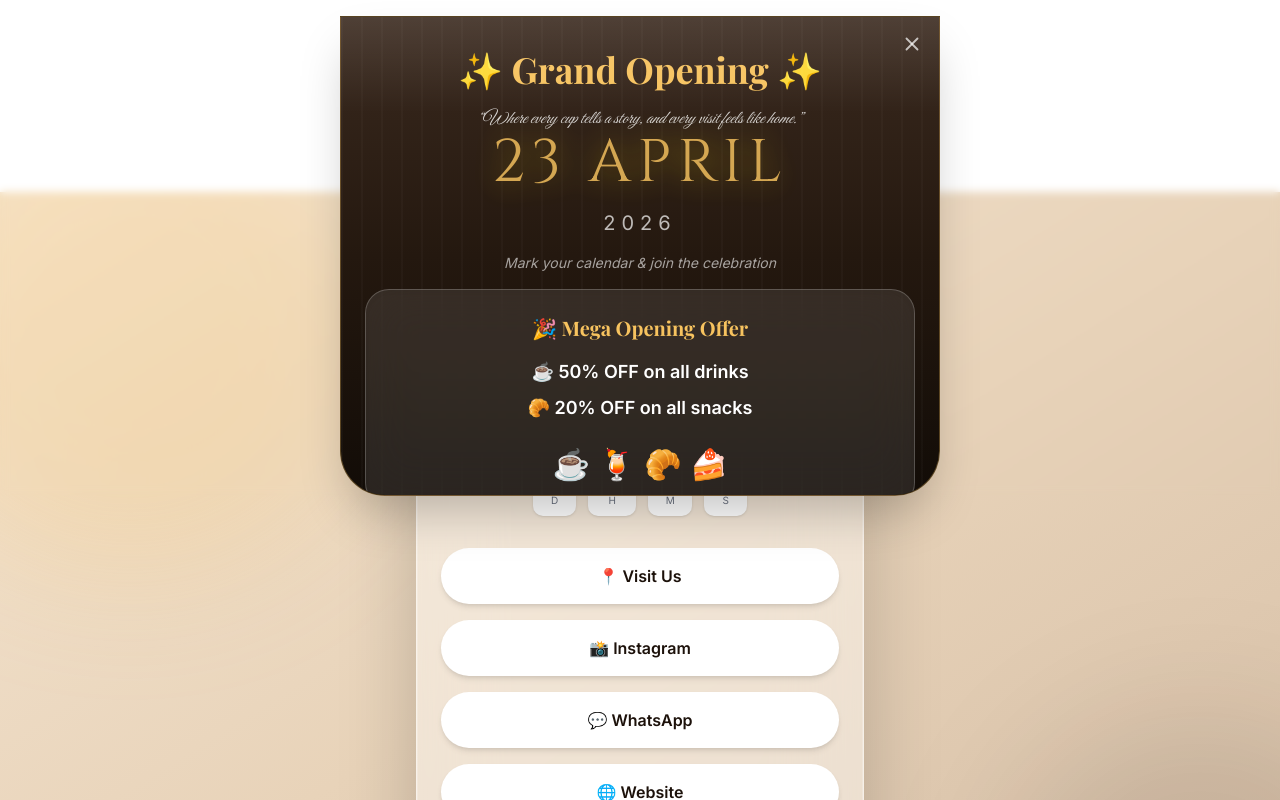
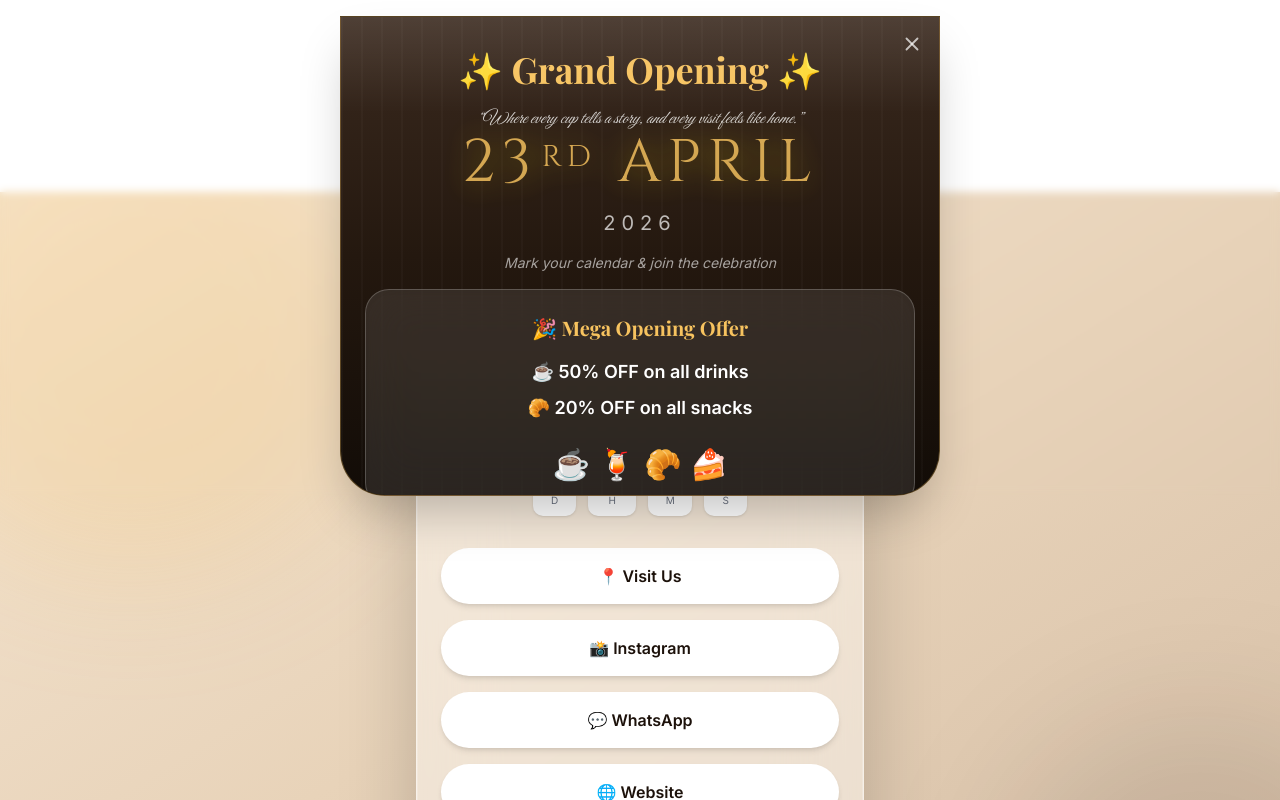
Before and after one commit to WasimKaunain/CozyCornerCafe, a React (Vite) app: page /links in a window 1280 px wide. Shown: the top 800 px of the page. Built offline with nearby package versions, Linux system fonts and the light colour scheme.

Commit message:
23 to 23rd

```diff
--- a/src/pages/QuickLinks.tsx
+++ b/src/pages/QuickLinks.tsx
@@ -113,7 +113,7 @@ export default function QuickLinks() {
           <div className="space-y-4">
 
             <div className="text-5xl md:text-6xl text-coffee-gold animate-pulse tracking-widest drop-shadow-[0_0_15px_rgba(255,215,0,0.6)]" style={{ fontFamily: "'Cinzel', serif" }}>
-              23 APRIL
+              23<sup className="text-3xl ml-1">RD</sup> APRIL
             </div>
 
             <div className="text-xl tracking-[0.3em] text-white/70">
```
